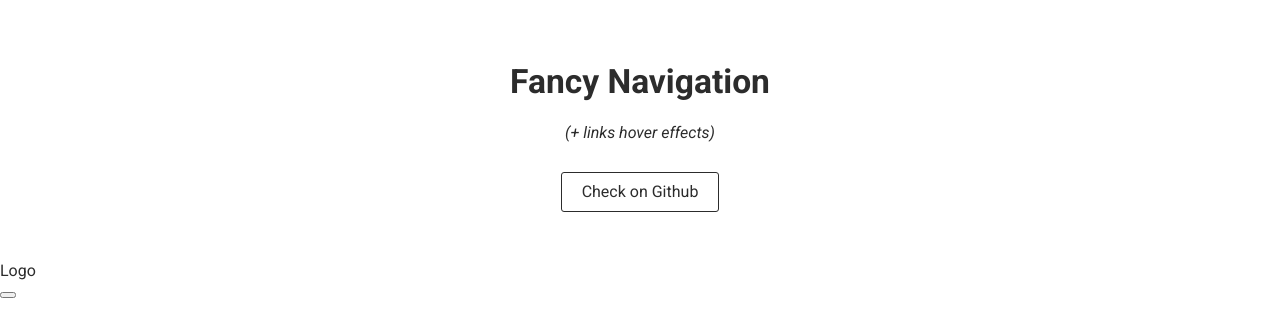
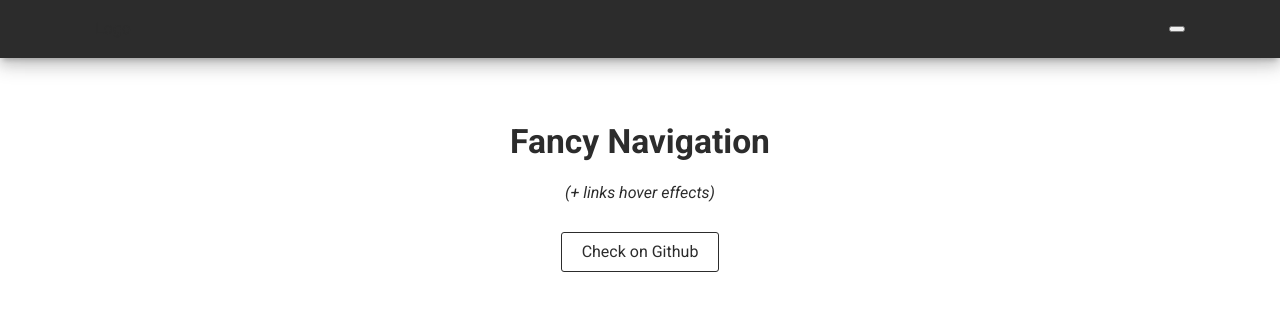
Before and after one commit to nat-davydova/fancy-navigation, a plain HTML site: page dist/index.html in a window 1280 px wide. Drawn offline with nearby package versions, Linux system fonts and the light colour scheme.

Commit message:
Navbar: basic styles

```diff
--- a/src/style.scss
+++ b/src/style.scss
@@ -26,7 +26,7 @@ $theme-font-color: #2c2c2c;
 
 //common styles
 body {
-  padding-top: 40px;
+  padding-top: 100px;
 
   font: {
     family: "Roboto", sans-serif;
@@ -100,3 +100,37 @@ body {
 .main-nav__expandable {
   display: none;
 }
+
+// NAV STYLES !!!YOU NEED THEM
+$nav-dark-color: #2c2c2c;
+$nav-light-color: #fff;
+
+.main-nav {
+  position: fixed;
+  top: 0;
+  left: 0;
+
+  width: 100%;
+  padding: 20px 0;
+
+  background-color: $nav-dark-color;
+  box-shadow: 0 8px 17px 2px rgba(0, 0, 0, 0.14),
+    0 3px 14px 2px rgba(0, 0, 0, 0.12), 0 5px 5px -3px rgba(0, 0, 0, 0.2);
+
+  z-index: 900;
+}
+
+.container {
+  width: 95%;
+  max-width: 1090px;
+  height: 100%;
+  margin: auto;
+}
+
+.main-nav__inner {
+  display: flex;
+  justify-content: space-between;
+  align-items: center;
+  width: 100%;
+  height: 100%;
+}
```
Also changed, not shown: dist/style.css.
